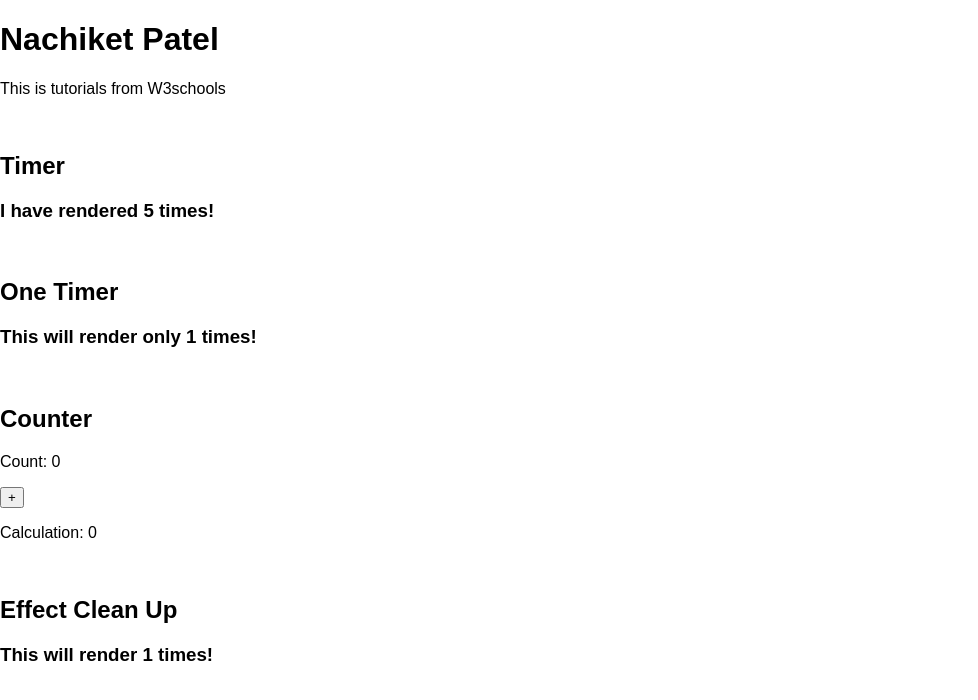
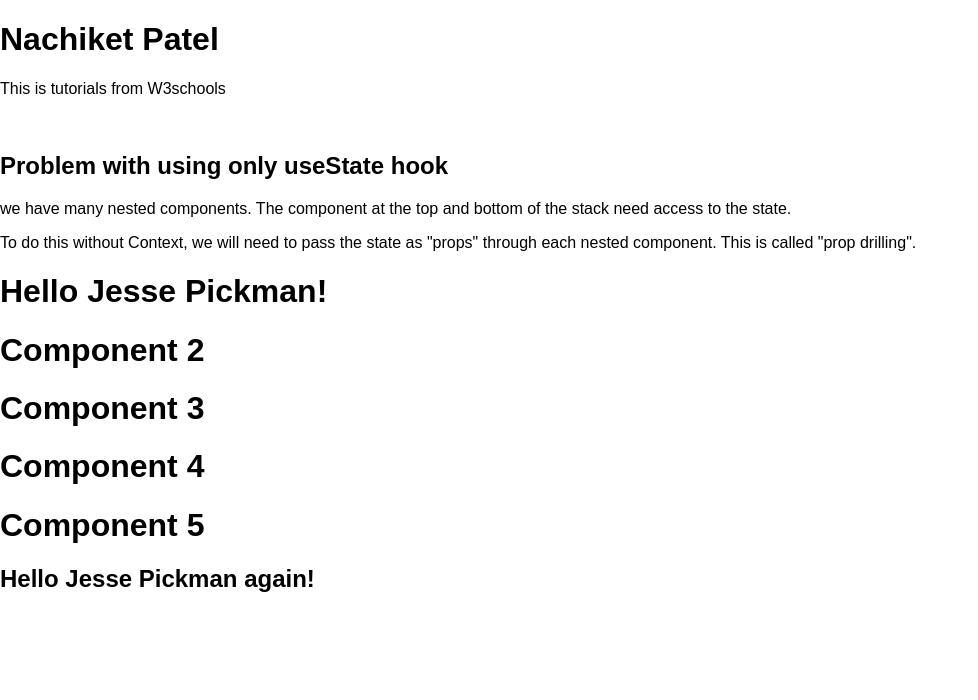
Before and after one commit to Nachiket-Patel/Web-Devolopment, a React (Create React App) app in the folder React/W3schools/w3schools/: page / in a window 1280 px wide. Shown: the top 700 px of the page, without its empty margins (0-978 px from the left). Built offline with nearby package versions, Linux system fonts and the light colour scheme.

Commit message:
problem with useState hook

```diff
--- a/React/W3schools/w3schools/src/App.js
+++ b/React/W3schools/w3schools/src/App.js
@@ -1,6 +1,6 @@
 import React from 'react';
 import './App.css';
-import UseEffectHook from './React-Hooks/UseEffectHook';
+import UseContexthook from './React-Hooks/UseContexthook';
 
 
 
@@ -10,7 +10,7 @@ export default function App() {
     <div>
       <h1>Nachiket Patel</h1>
       <p>This is tutorials from W3schools</p><br/>
-      <UseEffectHook />
+      <UseContexthook />
     </div>
   );
 
--- /dev/null
+++ b/React/W3schools/w3schools/src/React-Hooks/UseContexthook.js
@@ -0,0 +1,71 @@
+import React, { useState } from 'react';
+
+
+const ProblemUseState = () => {
+
+  function Component1() {
+    const [user, setUser] = useState("Jesse Pickman");
+
+    return(
+      <>
+        <h1>{`Hello ${user}!`}</h1>
+        <Component2 user={user} />
+      </>
+    );
+  }
+
+  function Component2({ user }) {
+    return(
+      <>
+        <h1>Component 2</h1>
+        <Component3 user={user} />
+      </>
+    );
+  }
+
+  function Component3({ user }) {
+    return(
+      <>
+        <h1>Component 3</h1>
+        <Component4 user={user} />
+      </>
+    );
+  }
+
+  function Component4({ user }) {
+    return(
+      <>
+        <h1>Component 4</h1>
+        <Component5 user={user} />
+      </>
+    );
+  }
+
+  function Component5 ({ user }) {
+    return(
+      <>
+        <h1>Component 5</h1>
+        <h2>{`Hello ${user} again!`}</h2>
+      </>
+    );
+  }
+
+  return(
+    <>
+      <Component1 />
+    </>
+  );
+}
+
+
+export default function UseContexthook() {
+  return(
+    <>
+      <h2>Problem with using only useState hook</h2>
+      <p>we have many nested components. The component at the top and bottom of the stack need access to the state.</p>
+      <p>To do this without Context, we will need to pass the state as "props" through each nested component. This is called "prop drilling".</p>
+      <ProblemUseState />
+      <br/>
+    </>
+  );
+}
```
